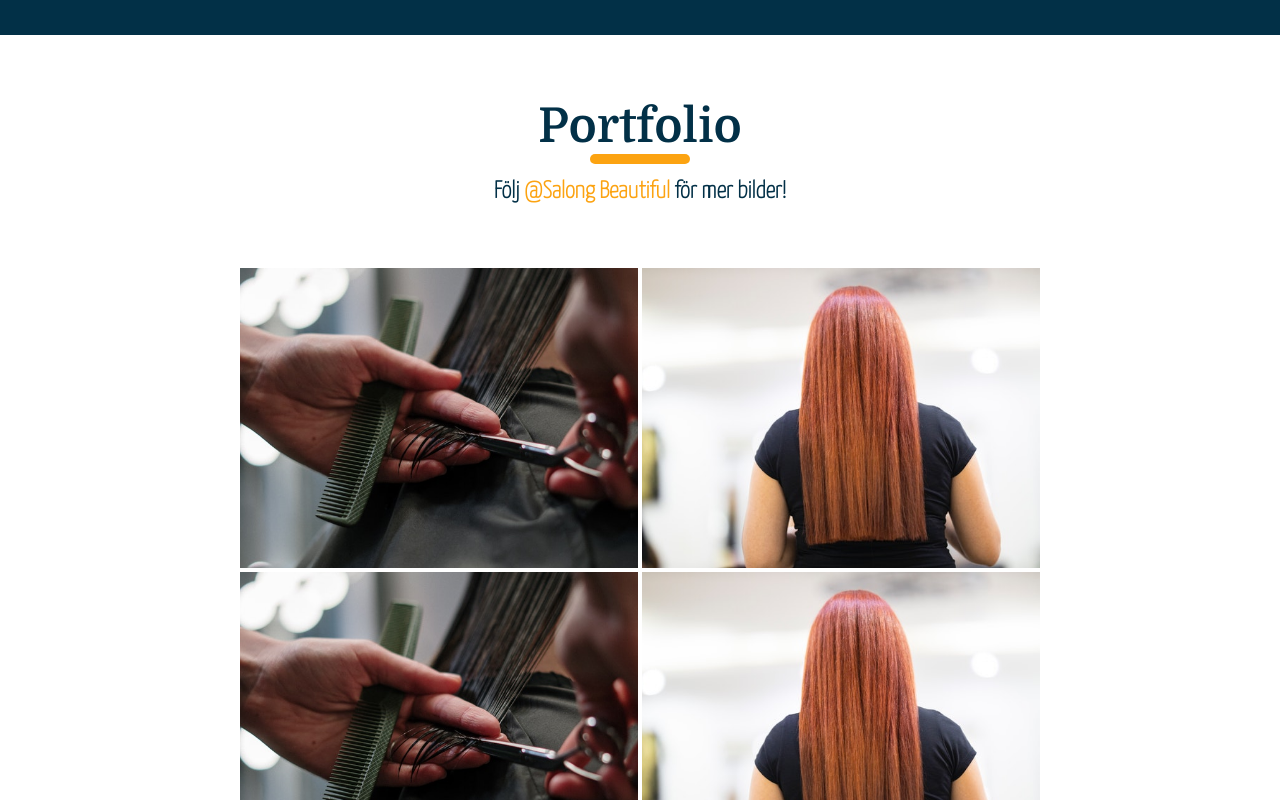
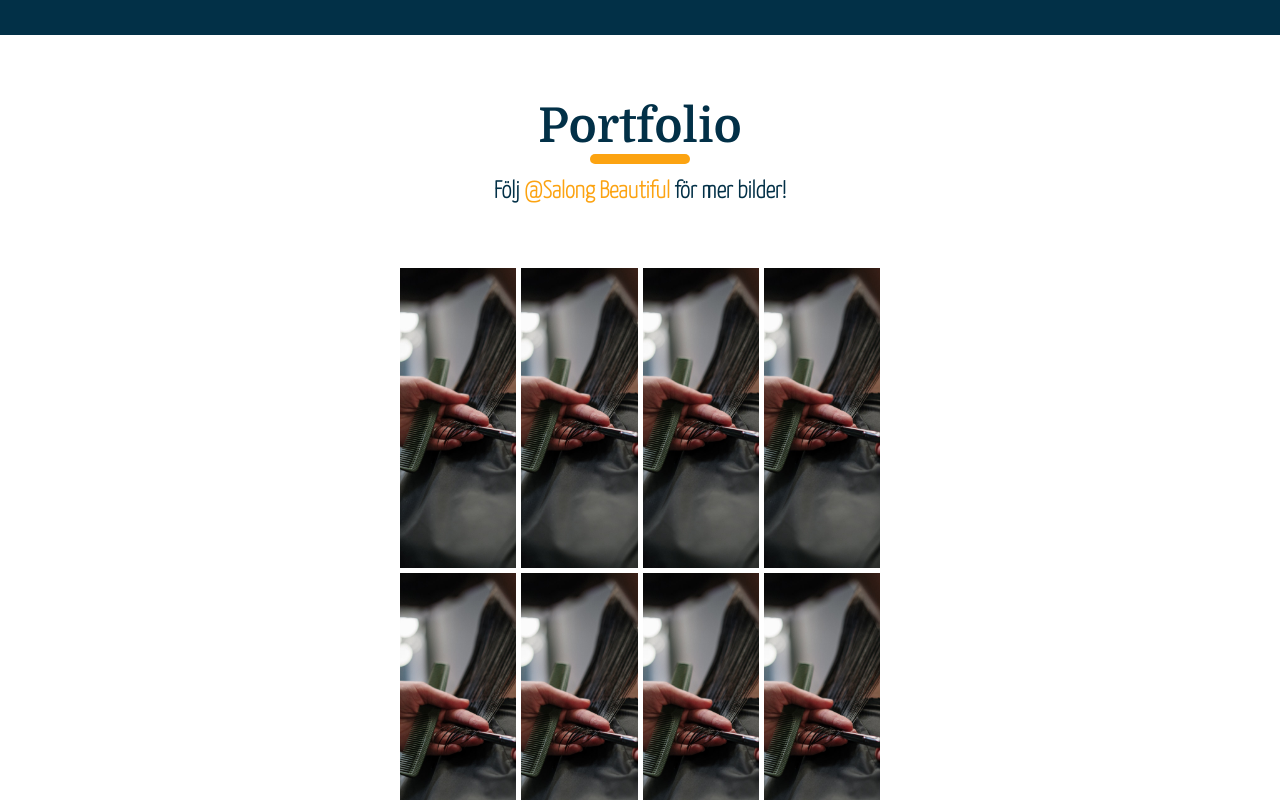
Before and after one commit to JockeHTML/salong-beautiful, a Next.js app: page / in a window 1280 px wide. Shown: the part 2380-3180 px from the top of the page. Built offline with nearby package versions, Linux system fonts and the light colour scheme.

Commit message:
changed portfolio grid and fixed all styles

```diff
--- a/components/portfolio/Grid.js
+++ /dev/null
@@ -1,62 +0,0 @@
-import React, { useState, useRef } from "react";
-import { makeStyles } from "@material-ui/core/styles";
-import GridList from "@material-ui/core/GridList";
-import GridListTile from "@material-ui/core/GridListTile";
-import { tileData } from "../../data/data";
-import styles from "./grid.module.css";
-
-const useStyles = makeStyles((theme) => ({
-  root: {
-    display: "flex",
-    flexWrap: "wrap",
-    justifyContent: "space-around",
-    overflow: "hidden",
-  },
-  gridList: {
-    width: 900,
-    height: 610,
-  },
-}));
-
-function Grid() {
-  const whatImage = useRef();
-  const classes = useStyles();
-  const [imageSrc, setImageSrc] = useState();
-  const [openImage, setOpenImage] = useState(false);
-  /*const [width, setWidth] = useState(window.innerWidth);*/
-
-  const open = (e) => {
-    setOpenImage(true);
-    setImageSrc(e.target.alt);
-  };
-
-  return (
-    <div className={classes.root}>
-      <GridList cellHeight={300} className={classes.gridList} cols={2}>
-        {tileData.map((tile, index) => (
-          <GridListTile
-            className={styles.gridItem}
-            key={index}
-            cols={tile.cols || 1}
-          >
-            <img
-              ref={whatImage}
-              onClick={open}
-              className={styles.img}
-              src={tile.img}
-              alt={tile.title}
-            />
-          </GridListTile>
-        ))}
-      </GridList>
-      <div
-        onClick={() => setOpenImage(false)}
-        className={openImage ? styles.modalOpen : styles.modal}
-      >
-        <img src={imageSrc} alt={imageSrc} />
-      </div>
-    </div>
-  );
-}
-
-export default Grid;
--- /dev/null
+++ b/components/portfolio/ImageGrid.js
@@ -0,0 +1,35 @@
+import React, { useState } from "react";
+import classes from "./imageGrid.module.css";
+import { tileData } from "../../data/data";
+
+const ImageGrid = () => {
+  /* open clicked image */
+  const [imageSrc, setImageSrc] = useState();
+  const [openImage, setOpenImage] = useState(false);
+  const open = (e) => {
+    setOpenImage(true);
+    setImageSrc(e.target.alt);
+  };
+
+  return (
+    <div class={classes.imageGrid}>
+      {tileData.map((tile, index) => (
+        <img
+          onClick={open}
+          className={classes.img}
+          src={tile.img}
+          alt={tile.title}
+        />
+      ))}
+
+      <div
+        onClick={() => setOpenImage(false)}
+        className={openImage ? classes.modalOpen : classes.modal}
+      >
+        <img src={imageSrc} alt={imageSrc} />
+      </div>
+    </div>
+  );
+};
+
+export default ImageGrid;
--- a/components/portfolio/Portfolio.js
+++ b/components/portfolio/Portfolio.js
@@ -1,13 +1,13 @@
 import React from "react";
-import Grid from "./Grid";
 import Title from "./Title";
 import classes from "./portfolio.module.css";
+import ImageGrid from "./ImageGrid";
 
 function Portfolio(props) {
   return (
     <div id="portfolio" className={classes.portfolio}>
       <Title />
-      <Grid />
+      <ImageGrid />
     </div>
   );
 }
--- a/components/portfolio/grid.module.css
+++ b/components/portfolio/imageGrid.module.css
@@ -1,13 +1,25 @@
+.imageGrid {
+  display: grid;
+  grid-gap: 5px;
+  grid-template-columns: repeat(4, 1fr);
+  width: 60%;
+  margin: auto;
+}
+
 .img {
   overflow: hidden;
   cursor: pointer;
   transition: all 0.3s ease-out;
   object-fit: cover;
   object-position: center;
+  height: 300px;
+  width: 100%;
+  box-shadow: var(--shadow);
 }
 
-.gridItem img:hover {
+.img:hover {
   opacity: 0.5;
+  transform: scale(1.01);
 }
 
 .modal {
@@ -19,7 +31,6 @@
   width: 100%;
   height: 100%;
   pointer-events: none;
-  transition: all 0.25s ease-out;
 }
 
 .modalOpen {
@@ -37,17 +48,8 @@
 
 .modalOpen img {
   position: absolute;
-  height: 60%;
-  top: 20%;
-  left: 50%;
-  transform: translate(-50%, -5%);
-  transition: all 0.25 ease-out;
-  z-index: 2;
-}
-
-.modal img {
-  position: absolute;
   height: 50%;
+  width: 15%;
   top: 20%;
   left: 50%;
   transform: translate(-50%, -5%);
@@ -58,3 +60,10 @@
 .imgOpen {
   transform: translate(-50%, -5%) scale(1);
 }
+
+@media (max-width: 768px) {
+  .imageGrid {
+    width: 90%;
+    grid-template-columns: repeat(2, 1fr);
+  }
+}
--- a/data/data.js
+++ b/data/data.js
@@ -108,8 +108,8 @@ export const tileData = [
     cols: 1,
   },
   {
-    img: "/images/product2.jpg",
-    title: "/images/product2.jpg",
+    img: "/images/product1.jpg",
+    title: "/images/product1.jpg",
     author: "author",
     cols: 1,
   },
@@ -120,8 +120,8 @@ export const tileData = [
     cols: 1,
   },
   {
-    img: "/images/product2.jpg",
-    title: "/images/product2.jpg",
+    img: "/images/product1.jpg",
+    title: "/images/product1.jpg",
     author: "author",
     cols: 1,
   },
@@ -132,8 +132,8 @@ export const tileData = [
     cols: 1,
   },
   {
-    img: "/images/product2.jpg",
-    title: "/images/product2.jpg",
+    img: "/images/product1.jpg",
+    title: "/images/product1.jpg",
     author: "author",
     cols: 1,
   },
@@ -144,8 +144,8 @@ export const tileData = [
     cols: 1,
   },
   {
-    img: "/images/product2.jpg",
-    title: "/images/product2.jpg",
+    img: "/images/product1.jpg",
+    title: "/images/product1.jpg",
     author: "author",
     cols: 1,
   },
@@ -185,7 +185,7 @@ export const commentSlideData = [
   },
   {
     title: "Text3",
-    text: "Otrolig skillnad",
+    text: "Jag är jättenöjd!",
     id: 3,
   },
   {
@@ -195,7 +195,7 @@ export const commentSlideData = [
   },
   {
     title: "Text5",
-    text: "Jag ser ut som en helt annan person",
+    text: "Hon som klippte mig verkar ha ett problem med choklad",
     id: 0,
   },
 ];
```
